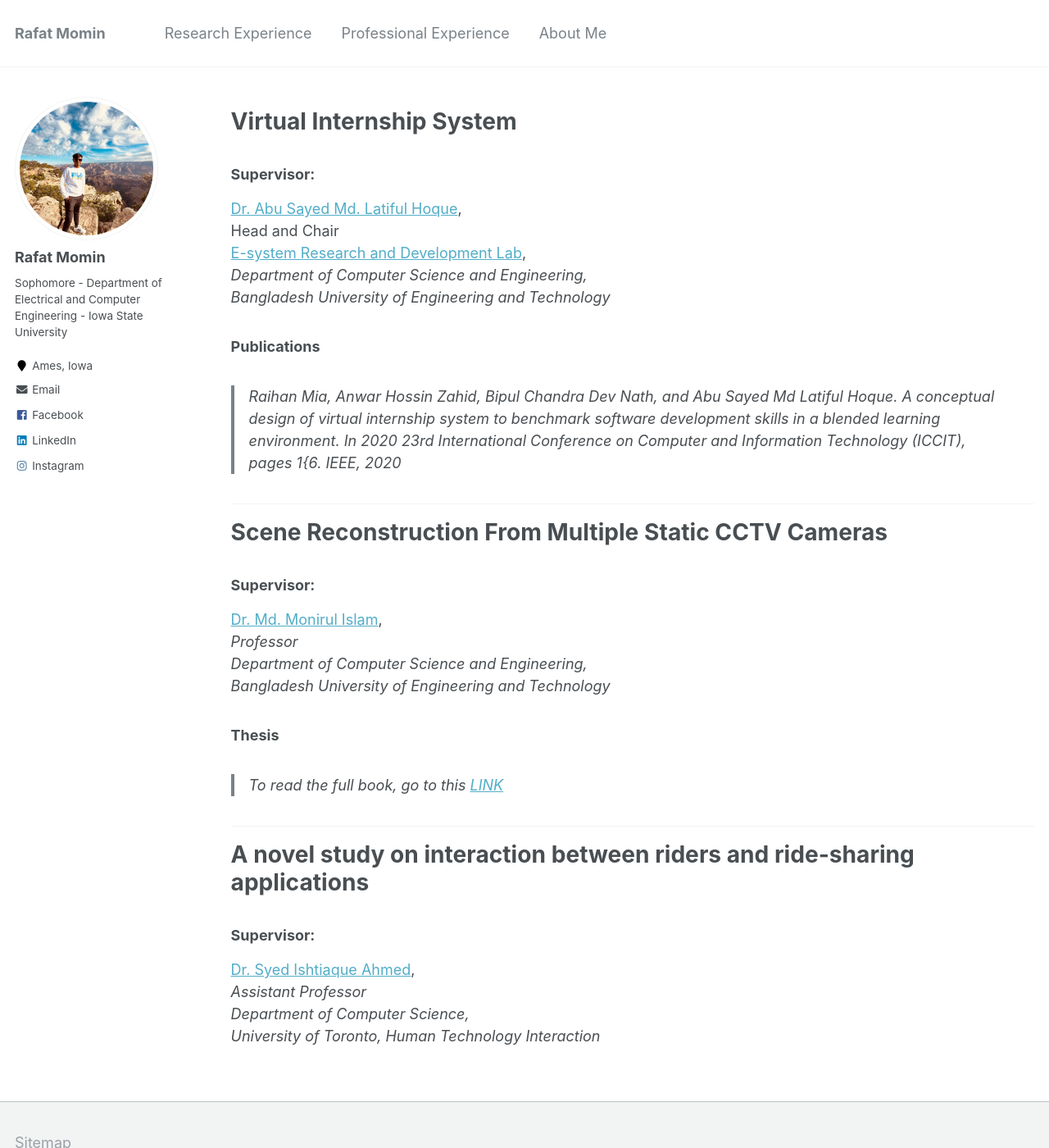
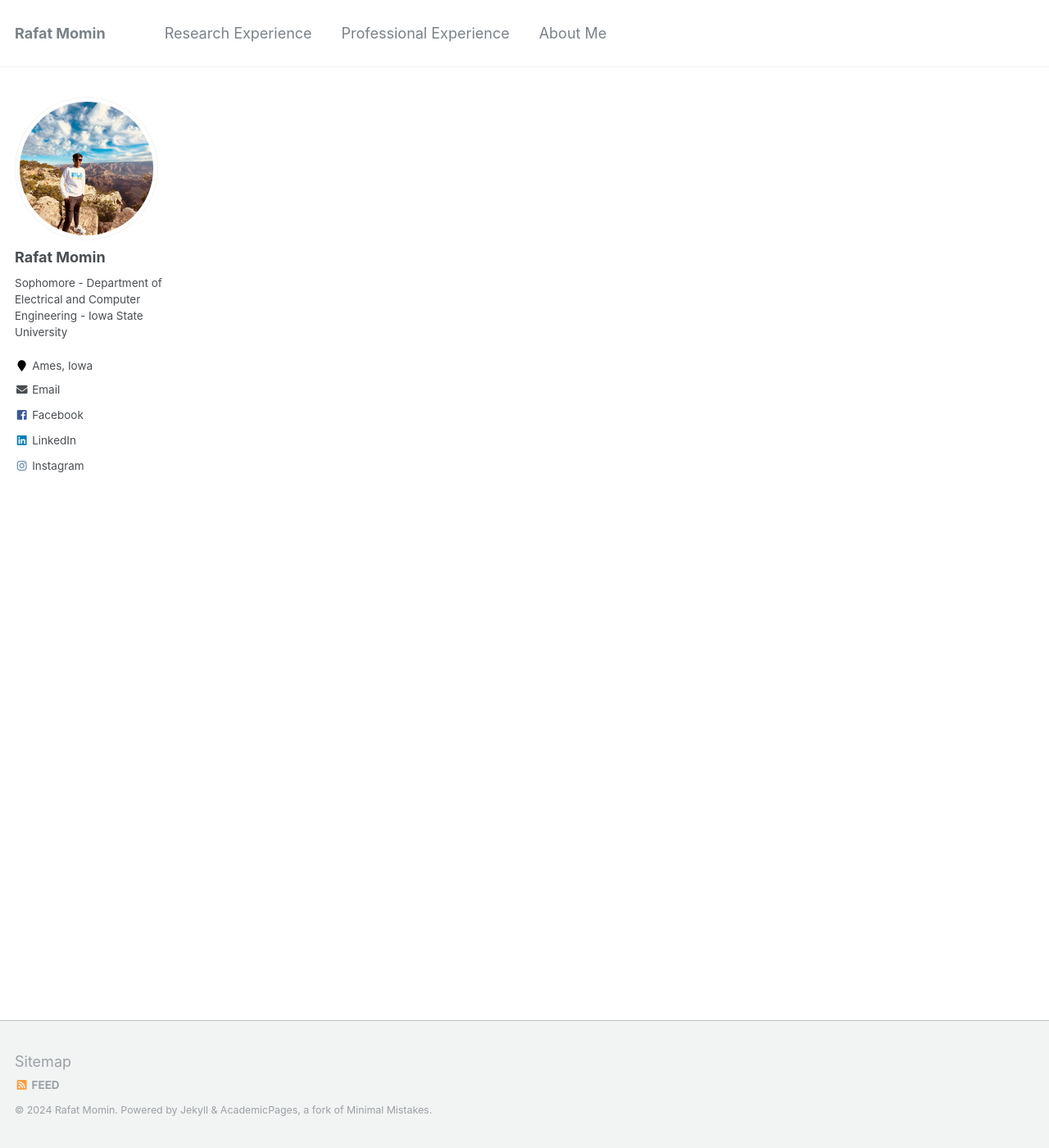
Before and after one commit to RafatMomin/rafatmomin.github.io, a Jekyll site: the page built from _pages/publications.md, in a window 1280 px wide and 1400 px high. Shown: the whole window at 82% size. Built offline with Jekyll 4.4.1, drawn with Linux system fonts in a browser that asks for light colours.

Commit message:
modified!

```diff
--- a/_pages/publications.md
+++ b/_pages/publications.md
@@ -4,40 +4,3 @@ title: ""
 permalink: /publications/
 author_profile: true
 ---
-
-Virtual Internship System
-====
-### **Supervisor:**
-[Dr. Abu Sayed Md. Latiful Hoque](https://cse.buet.ac.bd/faculty/facdetail.php?id=asmlatifulhoque),<br>
-Head and Chair<br>
-[E-system Research and Development Lab](http://www.epbl.org/homepage/),<br>
-*Department of Computer Science and Engineering,<br>
-Bangladesh University of Engineering and Technology*
-
-### **Publications**
->Raihan Mia, Anwar Hossin Zahid, Bipul Chandra Dev Nath, and Abu Sayed Md Latiful Hoque.
-A conceptual design of virtual internship system to benchmark software development skills in a
-blended learning environment. In 2020 23rd International Conference on Computer and Information Technology (ICCIT), pages 1{6. IEEE, 2020
-
-___
-
-Scene Reconstruction From Multiple Static CCTV Cameras
-===
-### **Supervisor:** <br>
-[Dr. Md. Monirul Islam](https://cse.buet.ac.bd/faculty/facdetail.php?id=mmislam),<br>
-*Professor <br>
-Department of Computer Science and Engineering,<br>
-Bangladesh University of Engineering and Technology*
-
-### **Thesis**
-> To read the full book, go to this [LINK](https://drive.google.com/file/d/1niLKHkkCZIC6RTYKvwPz33PSTk3ufMR-/view?usp=sharing)
-
-___
-
-A novel study on interaction between riders and ride-sharing applications
-===
-### **Supervisor:** <br>
-[Dr. Syed Ishtiaque Ahmed](https://www.ishtiaque.net/),<br>
-*Assistant Professor <br>
-Department of Computer Science,<br>
-University of Toronto, Human Technology Interaction*
```
